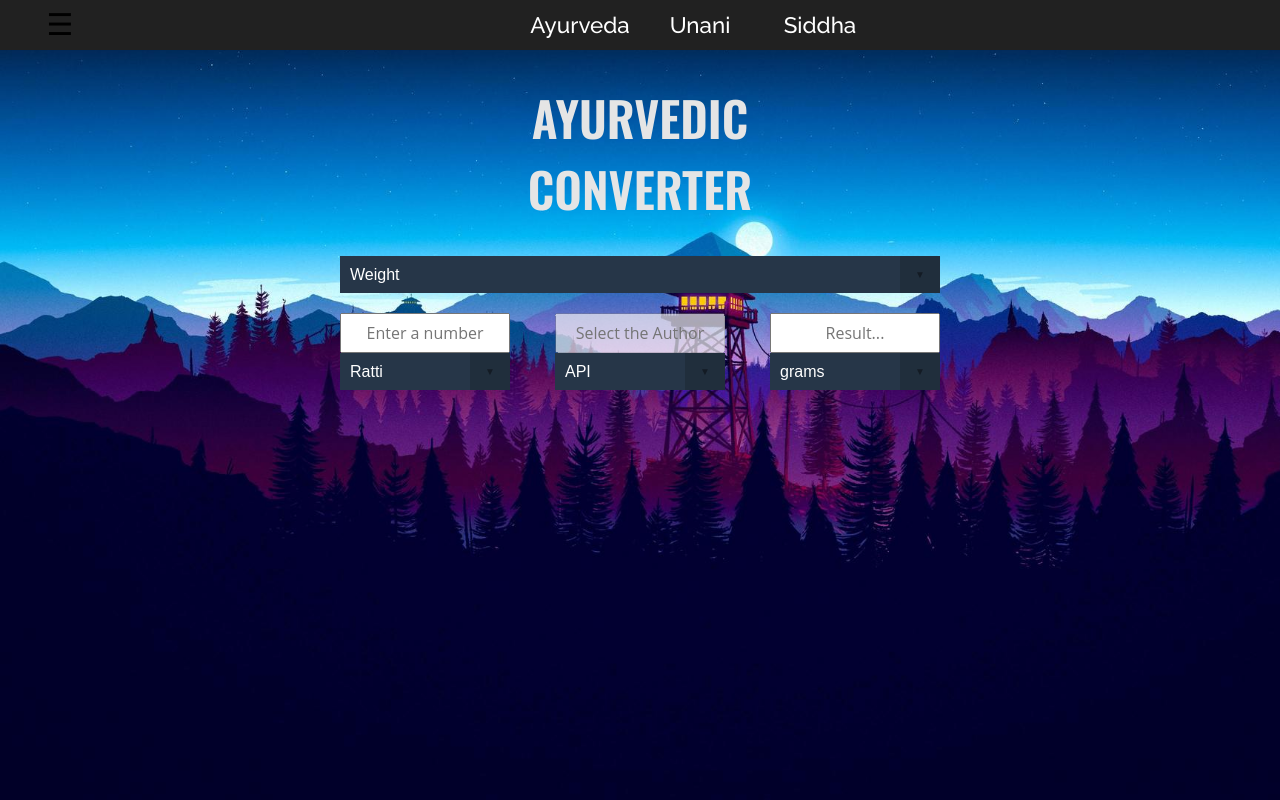
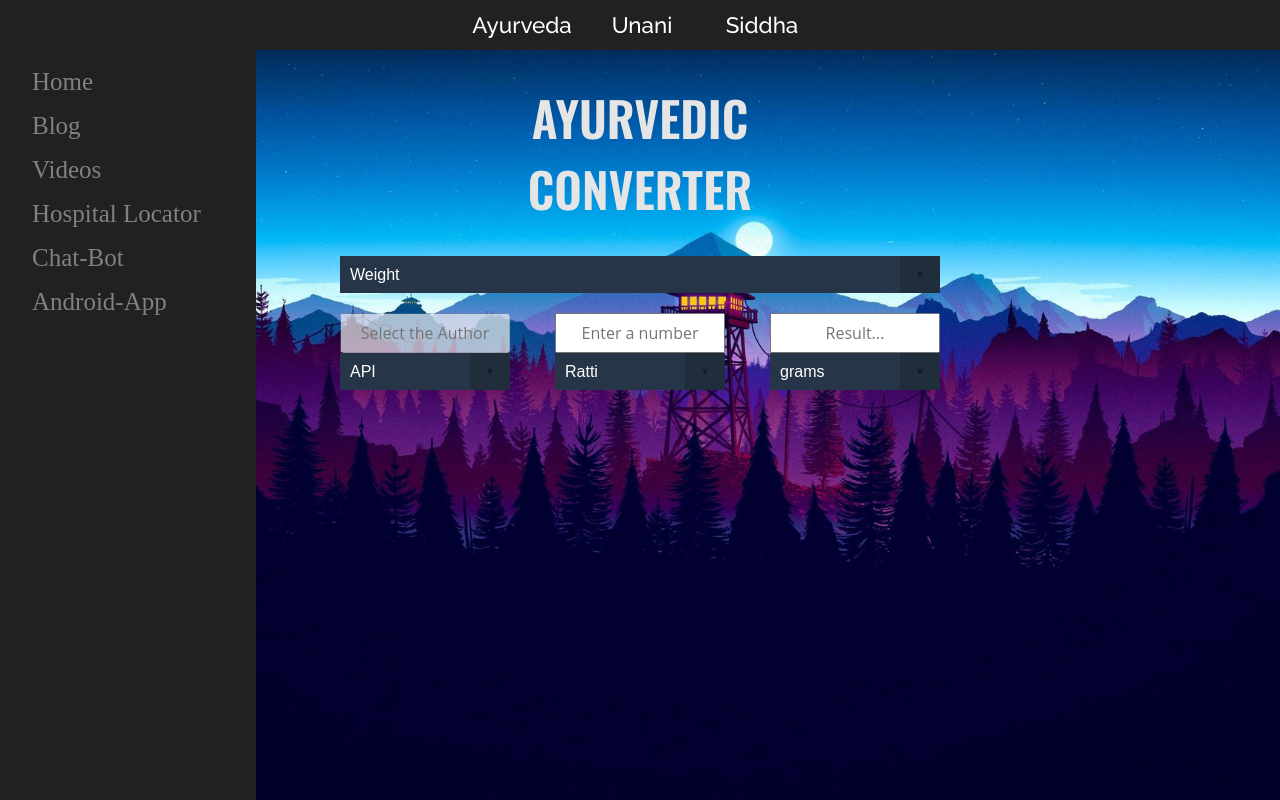
Before and after one commit to sanjaytharagesh31/Hackathon-Ayurveda, a Flask app: page / in a window 1280 px wide. Run offline with Flask 2, Linux system fonts and the light colour scheme.

Commit message:
Updated CSS

```diff
--- a/Ayur-Website/templates/index.html
+++ b/Ayur-Website/templates/index.html
@@ -72,19 +72,15 @@
 			background-color: #444;
 			}
 			*/
-			.side-nav-bar {
-				float: left;
-			}
 			.sidenav {
 				height: 100%;
-				width: 0;
+				width: 20%;
 				position: fixed;
 				z-index: 1;
 				top: 0;
 				left: 0;
 				background-color: #212121;
 				overflow-x: hidden;
-				transition: 0.5s;
 				padding-top: 60px;
 			}
 
@@ -94,19 +90,17 @@
 				font-size: 25px;
 				color: #818181;
 				display: block;
-				transition: 0.3s;
 			}
 
 			.sidenav a:hover {
 				color: #f1f1f1;
 			}
 
-			.sidenav .closebtn {
+			.sidenav {
 				position: absolute;
 				top: 0;
 				right: 25px;
 				font-size: 36px;
-				margin-left: 50px;
 			}
 
 			@media screen and (max-height: 450px) {
@@ -203,6 +197,14 @@
 				float: right;
 				padding-left: 10px;
 			}
+
+			#google_translate_element{
+				position: absolute;
+				bottom: 0;
+				right: 0;
+				padding-right: 1%;
+				padding-bottom: 1%;
+			}
 		</style>
 
 	</head>
@@ -210,7 +212,6 @@
 		<header>
 			<div class="nav">
 				<ul>
-				<li class="side-nav-bar"> <span style="font-size:30px;cursor:pointer" onclick="openNav()">&#9776;</span> </li>
 				<li class="ayurveda"><a href="{{url_for('master')}}">Ayurveda</a></li>
 				<li class="unani"><a href="{{url_for('unani')}}">Unani</a></li>
 				<li class="siddha"><a href="{{url_for('siddha')}}">Siddha</a></li>
@@ -218,7 +219,6 @@
 			</div>
 		</header>
 		<div id="mySidenav" class="sidenav">
-				<a href="javascript:void(0)" class="closebtn" onclick="closeNav()">&times;</a>
 				<a href="{{url_for('master')}}">Home</a>
 				<a href="https://siddharthsham.github.io/doggowalk/" target="_blank">Blog</a>
 				<a href="{{url_for('videos')}}" target="_blank">Videos</a>
@@ -237,19 +237,20 @@
 					</select>
 				</span>
 			</div>
+
 			<div class="from">
+					<!--Author:-->
+					<input type="text" placeholder="Select the Author" disabled />
+					<span>
+						<select id="six" onchange="show(); placeInput(); placeOutput()"> </select>
+					</span>
+				</div>
+
+			<div class="from" style="margin-left: 35px">
 				<input type="text" placeholder="Enter a number" onkeyup="show()" id="one" />
 				<!--Unit:-->
 				<span>
 					<select id="three" onchange="show()"> </select>
-				</span>
-			</div>
-
-			<div class="from" style="margin-left: 35px">
-				<!--Author:-->
-				<input type="text" placeholder="Select the Author" disabled />
-				<span>
-					<select id="six" onchange="show(); placeInput(); placeOutput()"> </select>
 				</span>
 			</div>
 
@@ -341,7 +342,7 @@
 	function placeOutput() {
 		if (v.value=="weight") {
 			if (a.value=="1"){
-				z.innerHTML="<option value=\"1\">grams</option><option value=\"2\">Kilograms</option><option value=\"3\">Ratti</option><option value=\"4\">Gunja</option><option value=\"5\">Masha</option><option value=\"6\">Karsha</option><option value=\"7\">tola</option><option value=\"8\">Shukti</option><option value=\"9\">Pala</option><option value=\"10\">Prasrita</option><option value=\"11\">Kudava</option><option value=\"12\">Manika</option><option value=\"13\">Prastha</option><option value=\"14\">Adhaka</option><option value=\"15\">Tula</option><option value=\"16\">Drona</option><option value=\"17\">Shurpa</option><option value=\"18\">Droni</option><option value=\"19\">Vahi</option><option value=\"20\">bhara</option><option value=\"21\">Khari</option>"
+				z.innerHTML="<option value=\"1\">grams</option><option value=\"2\">Kilograms</option>"
 		}
 			if (a.value=="2"){
 				z.innerHTML="<option value=\"1\">grams</option><option value=\"2\">Kilograms</option><option value=\"3\">Suvarna Mashaka</option><option value=\"4\">Nishpava</option><option value=\"5\">Suvarna</option><option value=\"6\">Dharana/Tola</option><option value=\"7\">Karsha</option><option value=\"8\">Pala</option><option value=\"9\">Kudava</option><option value=\"10\">Prastha</option><option value=\"11\">Adhaka</option><option value=\"12\">Tula</option><option value=\"13\">Drona</option><option value=\"14\">Bhara</option>"
@@ -361,7 +362,12 @@
 				}
 		}
 		if (v.value=="length") {
-			z.innerHTML="<option value=\"1\">Inch</option><option value=\"2\">Centimeters</option><option value=\"3\">Yavodara</option><option value=\"4\">Angula</option><option value=\"5\">Vitasti</option><option value=\"6\">Aratni</option><option value=\"7\">Hasta</option><option value=\"8\">Nrpahasta/Rajahasta</option><option value=\"9\">Vyama</option>"
+			if(a.value=="1") {
+				z.innerHTML="<option value=\"1\">Inch</option><option value=\"2\">Centimeters</option>"
+			}
+			if(a.value=="2") {
+				z.innerHTML="<option value=\"1\">Inch</option><option value=\"2\">Centimeters</option><option value=\"3\">Yavodara</option><option value=\"4\">Angula</option><option value=\"5\">Vitasti</option><option value=\"6\">Aratni</option><option value=\"7\">Hasta</option><option value=\"8\">Nrpahasta/Rajahasta</option><option value=\"9\">Vyama</option>"
+			}
 		}
 		if(v.value=="time") {
 		z.innerHTML="<option value=\"1\">Seconds</option><option value=\"2\">Minutes</option><option value=\"3\">Hours</option><option value=\"4\">Days</option><option value=\"5\">Months</option><option value=\"6\">Years</option><option value=\"7\">Ksanas</option><option value=\"8\">Lava</option><option value=\"9\">Nimesa</option><option value=\"10\">Kastha</option><option value=\"11\">Ghatis</option><option value=\"12\">Kala</option><option value=\"13\">Muhurta</option><option value=\"14\">Ahoratra</option><option value=\"15\">Paksa</option><option value=\"16\">Masa</option><option value=\"17\">Rtu</option><option value=\"18\">Ayana</option><option value=\"19\">Samvatsara</option><option value=\"20\">yuga</option>"
@@ -540,16 +546,9 @@
 		v.innerHTML = "<option value=\"weight\">Weight</option><option value=\"length\">Length</option><option value=\"time\">Time</option>";
 		a.innerHTML = "<option value=\"1\">API</option><option value=\"2\">Sushruta</option><option value=\"3\">Sharangadhara</option><option value=\"4\">RRS</option><option value=\"5\">Vaidyaka paribhasha pradeepa</option><option value=\"6\">Charaka</option>";
 		y.innerHTML = "<option value=\"1\">Ratti</option><option value=\"2\">Gunja</option><option value=\"3\">Masha</option><option value=\"4\">Karsha</option><option value=\"5\">tola</option><option value=\"6\">Shukti</option><option value=\"7\">Pala</option><option value=\"8\">Prasrita</option><option value=\"9\">Kudava</option><option value=\"10\">Manika</option><option value=\"11\">Prastha</option><option value=\"12\">Adhaka</option><option value=\"13\">Tula</option><option value=\"14\">Drona</option><option value=\"15\">Shurpa</option><option value=\"16\">Droni</option><option value=\"17\">Vahi</option><option value=\"18\">bhara</option><option value=\"19\">Khari</option>";
-		z.innerHTML = "<option value=\"1\">grams</option><option value=\"2\">Kilograms</option><option value=\"3\">Ratti</option><option value=\"4\">Gunja</option><option value=\"5\">Masha</option><option value=\"6\">Karsha</option><option value=\"7\">tola</option><option value=\"8\">Shukti</option><option value=\"9\">Pala</option><option value=\"10\">Prasrita</option><option value=\"11\">Kudava</option><option value=\"12\">Manika</option><option value=\"13\">Prastha</option><option value=\"14\">Adhaka</option><option value=\"15\">Tula</option><option value=\"16\">Drona</option><option value=\"17\">Shurpa</option><option value=\"18\">Droni</option><option value=\"19\">Vahi</option><option value=\"20\">bhara</option><option value=\"21\">Khari</option>";
+		z.innerHTML = "<option value=\"1\">grams</option><option value=\"2\">Kilograms</option>";
 		w.value = "";
 		x.value = "";
 	}
 
-	function openNav() {
-       		document.getElementById("mySidenav").style.width = "250px";
-    	}
-    	function closeNav() {
-        	document.getElementById("mySidenav").style.width = "0";
-    }
-
 </script>
```
Also changed, not shown: Ayur-Website/templates/siddha.html (+11 -18 lines), Ayur-Website/templates/unani.html (+10 -18 lines).
